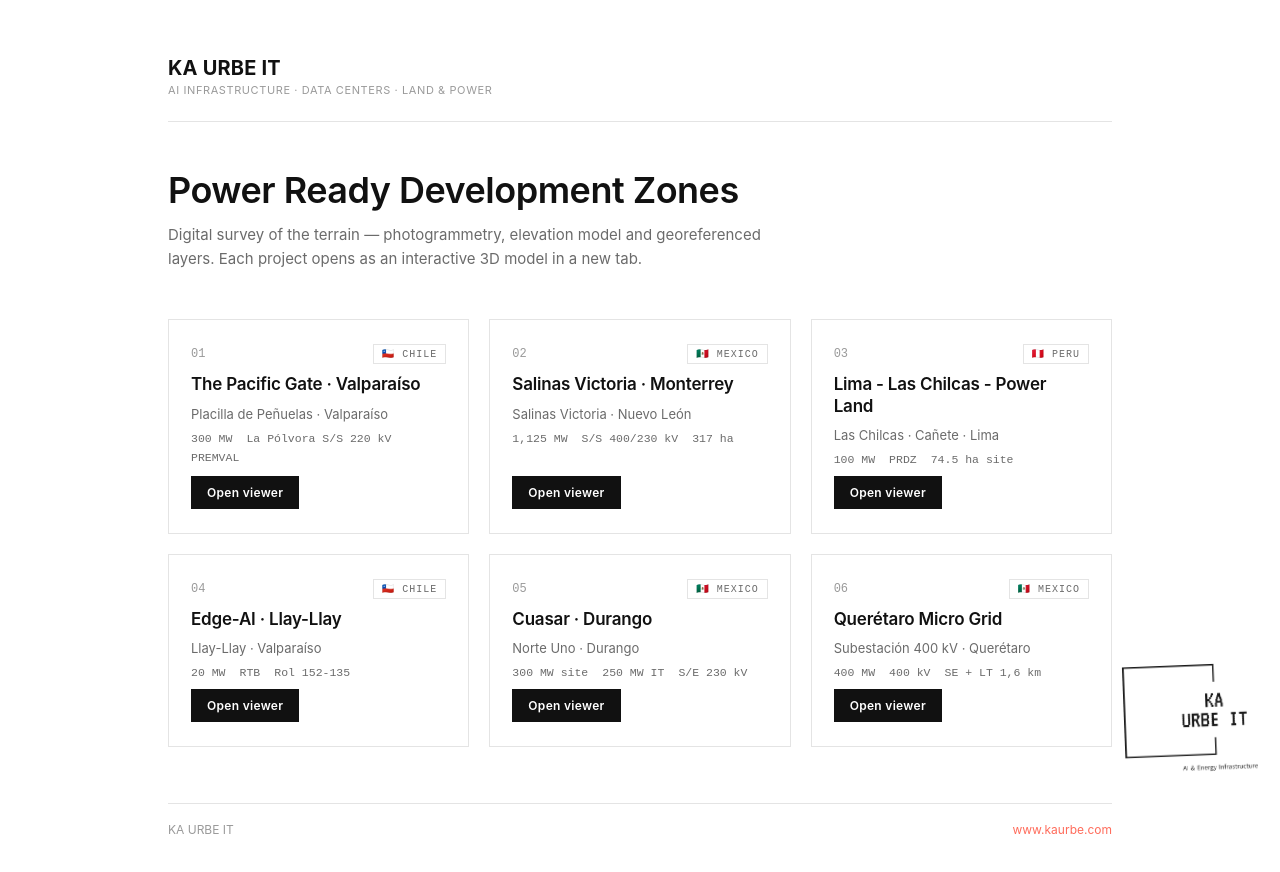
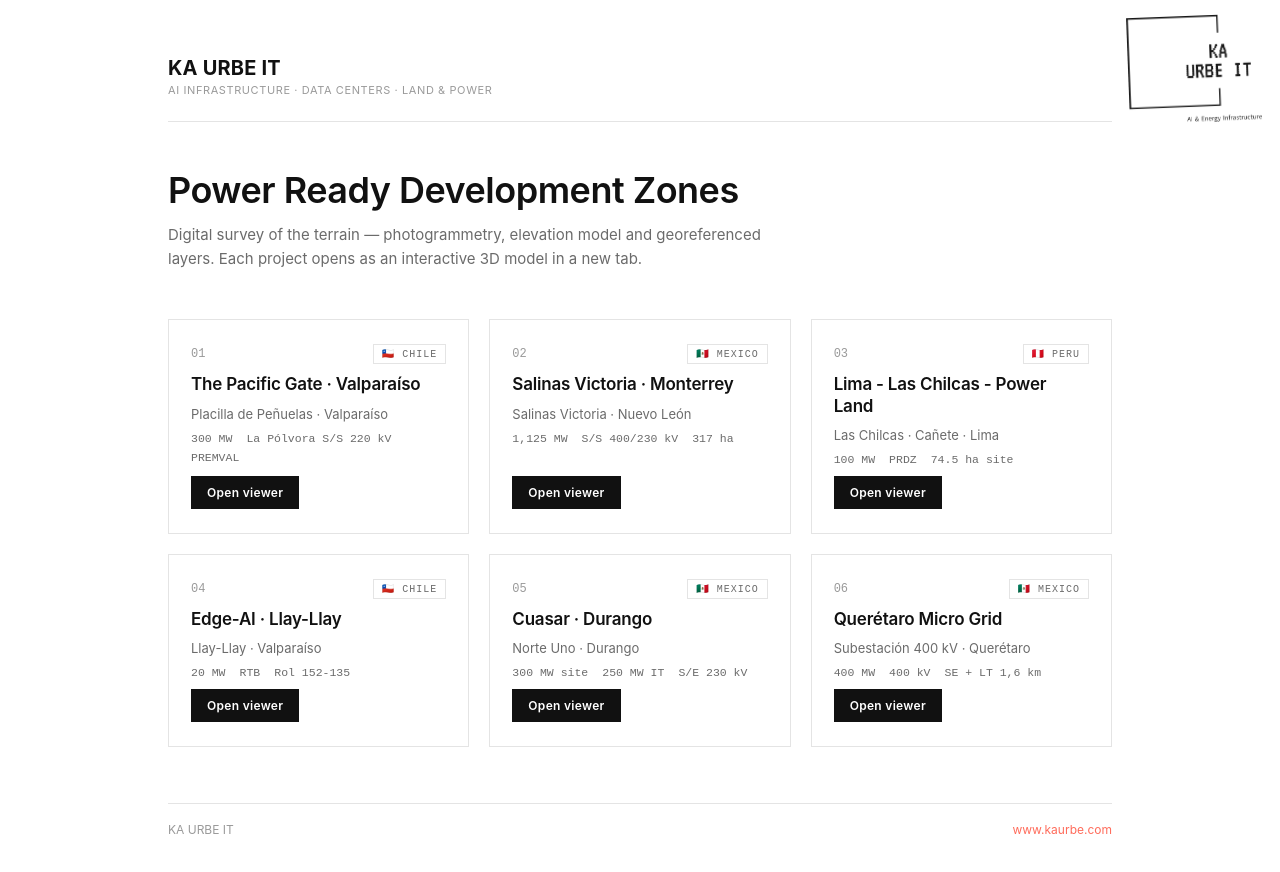
Before and after one commit to fkaftanski/kaurbe-visores, a plain HTML site: page index.html in a window 1280 px wide. Drawn offline with Linux system fonts and the light colour scheme.

Commit message:
Move animated logo to top-right corner

```diff
--- a/index.html
+++ b/index.html
@@ -62,10 +62,10 @@
   footer a{color:var(--muted);}
   footer a:hover{color:var(--text);}
 
-  /* Logo animado KA URBE IT — esquina inferior derecha */
+  /* Logo animado KA URBE IT — esquina superior derecha */
   .logo-kaurbe{
-    position:fixed;right:22px;bottom:22px;width:132px;z-index:90;
-    opacity:.9;transform-origin:center bottom;
+    position:fixed;right:22px;top:22px;width:132px;z-index:90;
+    opacity:.9;transform-origin:center top;
     transition:opacity .2s ease,transform .35s cubic-bezier(.34,1.56,.64,1);
     animation:kaurbe-bob 4.2s ease-in-out infinite;
   }
@@ -82,7 +82,7 @@
     25%{transform:translateY(-12px) scale(1.08) rotate(-6deg);}
     75%{transform:translateY(-12px) scale(1.08) rotate(6deg);}
   }
-  @media (max-width:760px){.logo-kaurbe{width:92px;right:14px;bottom:14px;}}
+  @media (max-width:760px){.logo-kaurbe{width:92px;right:14px;top:14px;}}
   @media (prefers-reduced-motion:reduce){.logo-kaurbe{animation:none;}}
 </style>
 </head>
```
